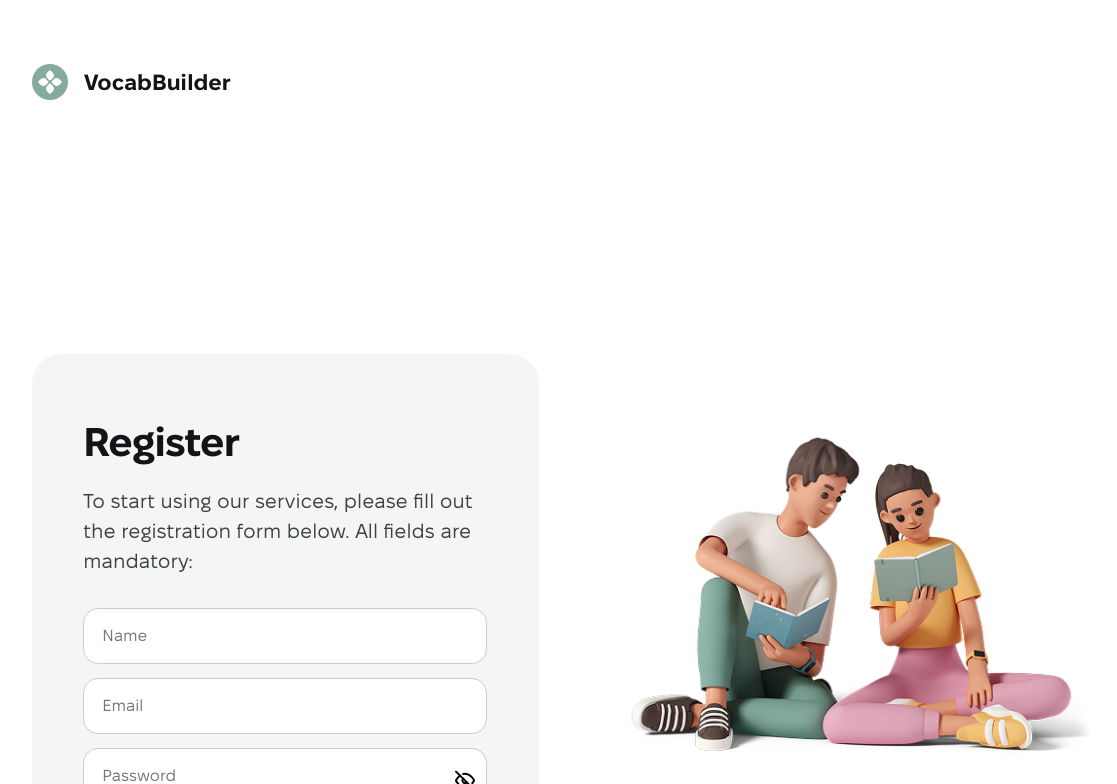
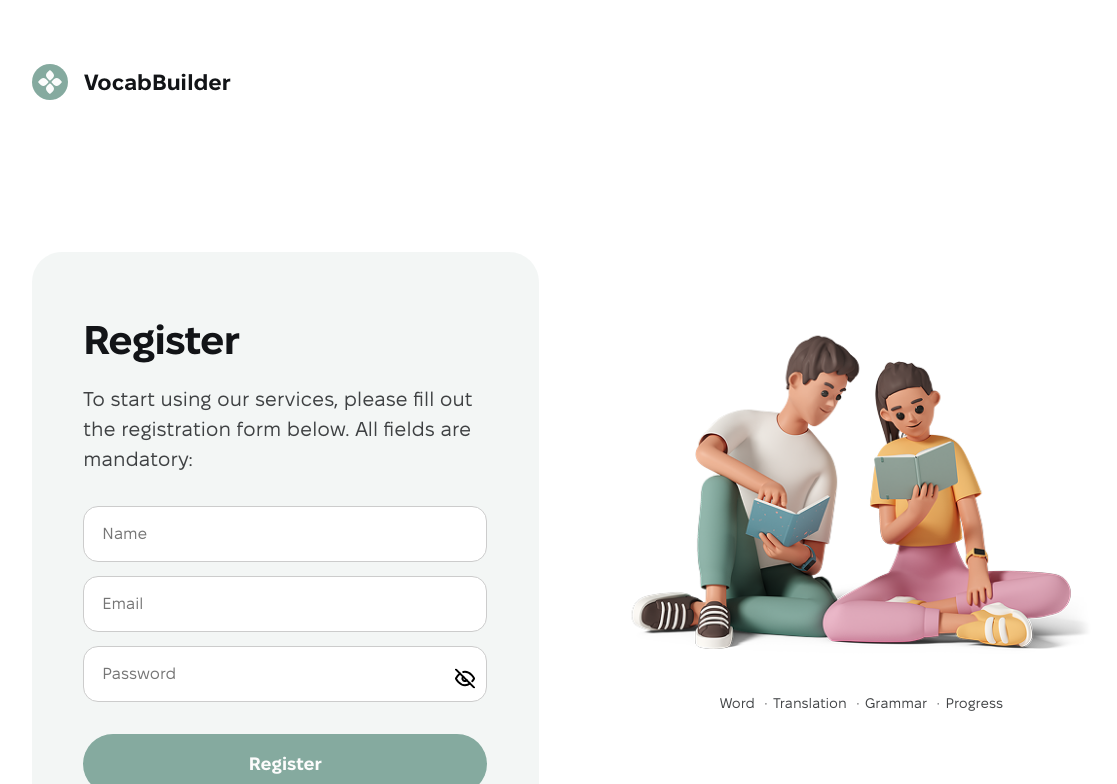
Before and after one commit to elena05-dev/vocab-builder, a React (Vite) app: page /register in a window 1536 px wide. Shown: the top 784 px of the page, without its empty margins (200-1317 px from the left). Built offline with nearby package versions, Linux system fonts and the light colour scheme.

Commit message:
update project ui

```diff
--- a/src/pages/Register/RegisterPage.module.css
+++ b/src/pages/Register/RegisterPage.module.css
@@ -121,7 +121,6 @@
         justify-content: flex-start;
         align-items: center;
         flex-direction: row-reverse;
-        padding-top: 114px;
     }
 
     .leftSide {
```
